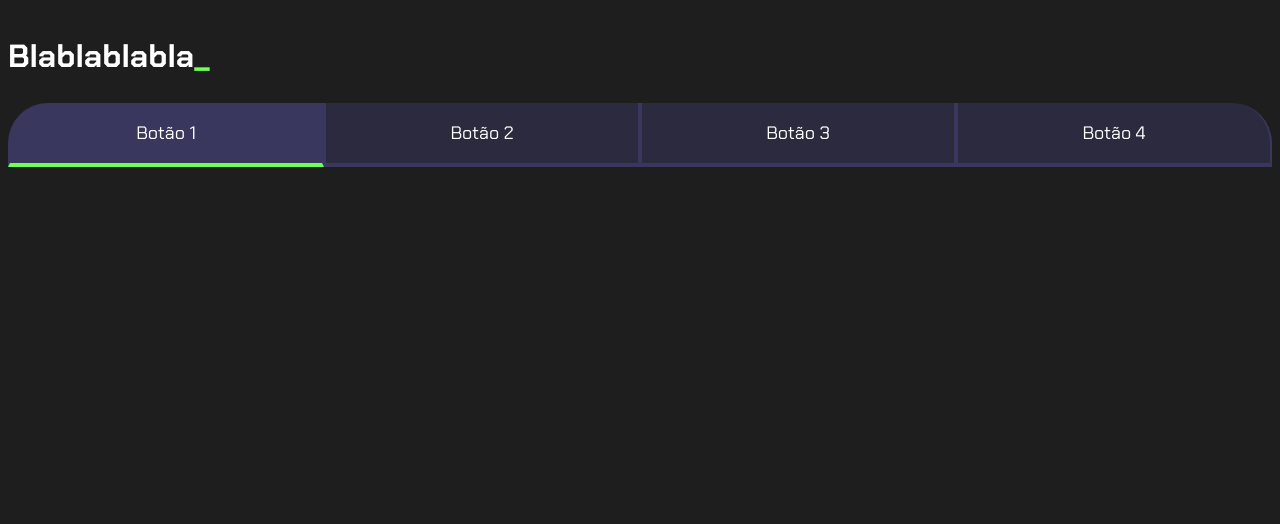
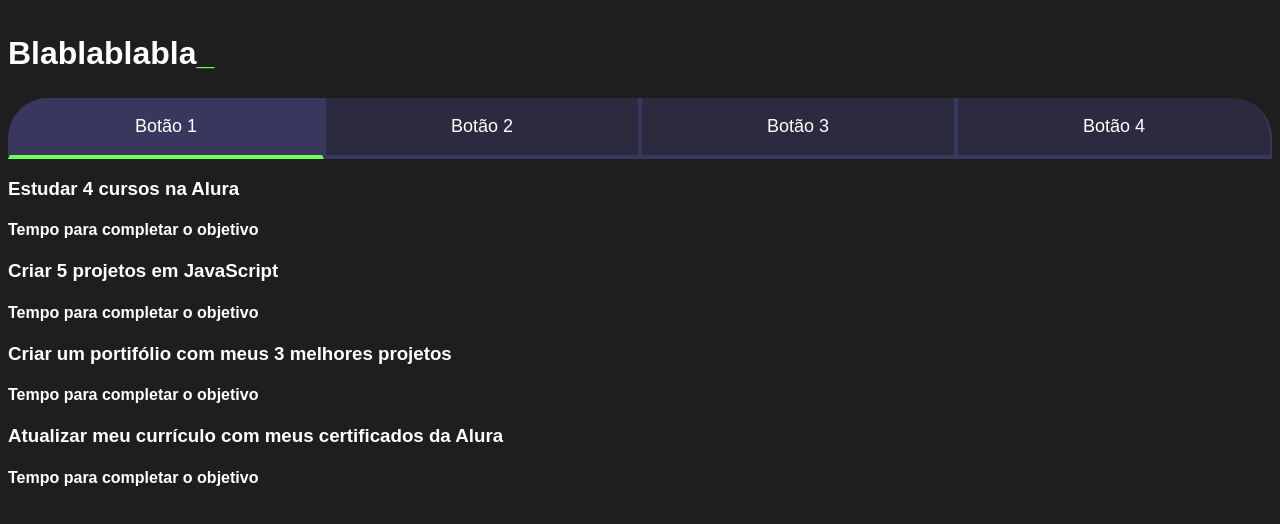
Before and after one commit to mariareis0/Programacao, a plain HTML site: page index.html in a window 1280 px wide. Drawn offline with nearby package versions, Linux system fonts and the light colour scheme; files that its build step writes are made by us from their sources; a web font is replaced by a local one.

Commit message:
Update index.html

```diff
--- a/index.html
+++ b/index.html
@@ -1,23 +1,49 @@
-<!DOCTYPE html>
-<html lang="pt-br">
-    <head>
-        <style>
+<!DOCTYPE html> <!--tipo do documento-->
+<html lang="pt-br"> <!--idioma da página-->
+    <head> <!--informações gerais de uma página-->
+        <!--style contem informações de estilo para um documento-->
+        <!--@import importa um link, neste caso é a fonte que utilizarei no documento todo-->
+        <!--<style>
             @import url('https://fonts.googleapis.com/css2?family=Chakra+Petch:ital,wght@0,400;0,700;1,400;1,700&display=swap')
-        </style>
+        </style>-->
         <meta charset="UTF-8">
         <meta name="viewport" content="width=device-width, initial-scale=1.0">
-        <title>Projeto de Programação 3º ano</title>
-        <link rel="stylesheet" href="style.css">
+        <title>Projeto de Programação 3º ano</title> <!--define o título que aparece na aba do seu navegador-->
+        <link rel="stylesheet" href="style.css"> <!--linkar o arquivo css ao nosso arquivo HTML-->
+        <link rel="preconnect" href="https://fonts.googleapis.com">
+        <link rel="preconnect" href="https://fonts.gstatic.com" crossorigin>
+        <link href="https://fonts.googleapis.com/css2?family=Kode+Mono:wght@400..700&display=swap" rel="stylesheet">
     </head>
-    <body>
-      <section class="conteudo-principal"></section>
-      <h2 class="titulo-principal">Blablablabla<span>_</span></h2>
-      <div class="botoes">
-        <button class="botao ativo">Botão 1</button>
+    <body> <!--dentro do body que escrevemos tudo que deve aparecer na página-->
+        <!--class define classes para editar no arquivo CSS-->
+      <section class="conteudo-principal"></section> <!--define uma seção no documento-->
+      <h2 class="titulo-principal">Blablablabla<span>_</span></h2> <!--h2 é um tamanho de fonte, como um subtitulo-->
+      <div class="conteudo">
+      <div class="botoes"> <!--div cria um bloco genérico para agrupar conteúdos-->
+        <button class="botao ativo">Botão 1</button> <!--button cria botoes-->
         <button class="botao">Botão 2</button>
         <button class="botao">Botão 3</button>
         <button class="botao">Botão 4</button>
         </div>
-        <script src="main.js"></script>
+        <script src="main.js"></script> <!--cria um espaço para encorporar o arquivo JavaScript no nosso documento HTML-->
+        <div class="abas-textos"> <!--div para dividir os textos em cada botão-->
+            <div class="aba-conteudo"> <!--o que aparecerá quando clicar no botão 1-->
+                <h3 class="aba-conteudo-titulo-principal">Estudar 4 cursos na Alura</h3>
+                <h4 class="aba-conteudo-titulo-secundario">Tempo para completar o objetivo</h4>
+            </div>
+            <div class="aba-conteudo"><!--o que aparecerá quando clicar no botão 2-->
+                <h3 class="aba-conteudo-titulo-principal">Criar 5 projetos em JavaScript</h3>
+                <h4 class="aba-conteudo-titulo-secundario">Tempo para completar o objetivo</h4>
+            </div>
+            <div class="aba-conteudo"><!--o que aparecerá quando clicar no botão 3-->
+                <h3 class="aba-conteudo-titulo-principal">Criar um portifólio com meus 3 melhores projetos</h3>
+                <h4 class="aba-conteudo-titulo-secundario">Tempo para completar o objetivo</h4>
+            </div>
+            <div class="aba-conteudo"><!--o que aparecerá quando clicar no botão 4-->
+                <h3 class="aba-conteudo-titulo-principal">Atualizar meu currículo com meus certificados da Alura</h3>
+                <h4 class="aba-conteudo-titulo-secundario">Tempo para completar o objetivo</h4>
+            </div>
+        </div>
+      </div>
     </body>
 </html>
```
